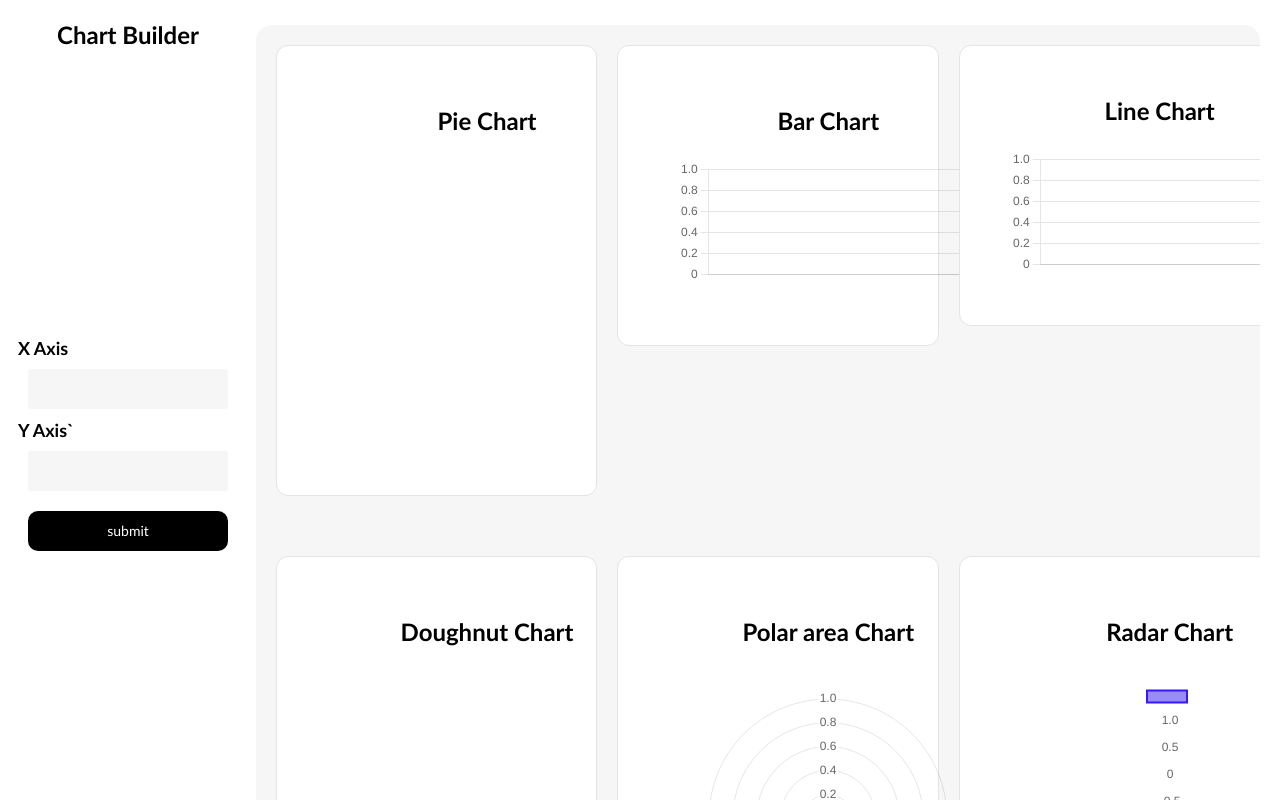
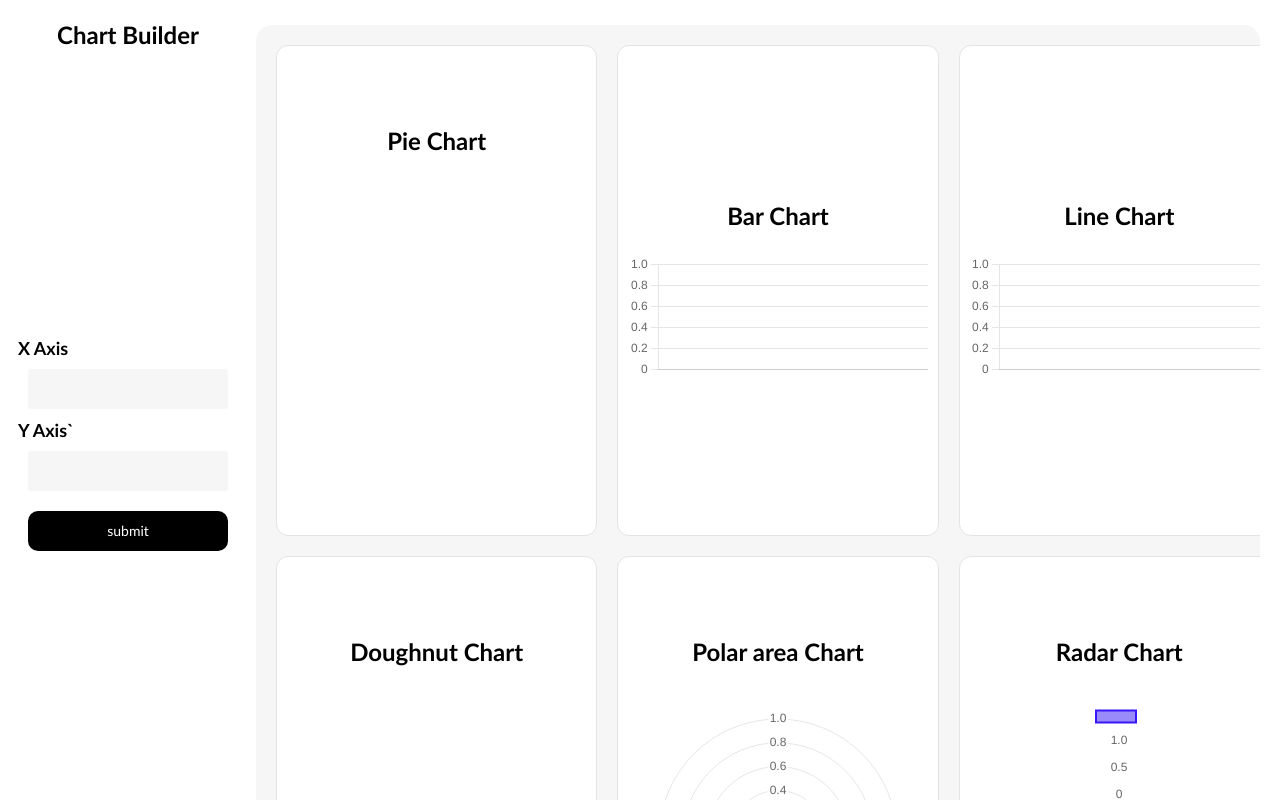
Before and after one commit to harshitdubey8/Chart-builder-app, a React (Create React App) app: page / in a window 1280 px wide. Built offline with nearby package versions, Linux system fonts and the light colour scheme; the HTML template or start-up script is replaced by a standard one.

Commit message:
cards are now in position and takes equal space

```diff
--- a/src/UI/ChartCard.js
+++ b/src/UI/ChartCard.js
@@ -11,11 +11,13 @@ const CardWrapper = styled.section`
 
   display: flex;
   width: 100%;
-  height: fit-content;
+  height: 100%;
   border-radius: 12px;
   border: 1px solid #e4e4e4;
   margin: 20px;
   padding: 30px;
+  justify-content: center;
+  align-items: center;
 `;
 
 export default ChartCard;
--- a/src/components/HomeChart.js
+++ b/src/components/HomeChart.js
@@ -110,7 +110,7 @@ const ChartSection = styled.div`
 
 const ChartDisplay = styled.div`
   background-color: #ffffff;
-  overflow-y: auto;
+  /* overflow-y: scroll; */
   height: fit-content;
   width: 80%;
 `;
```
